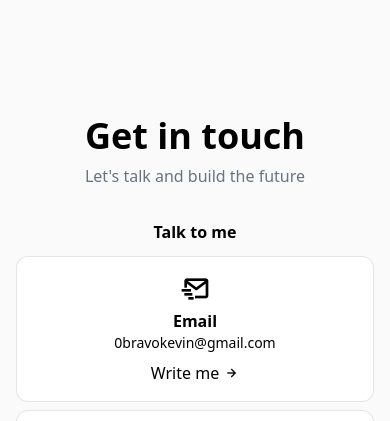
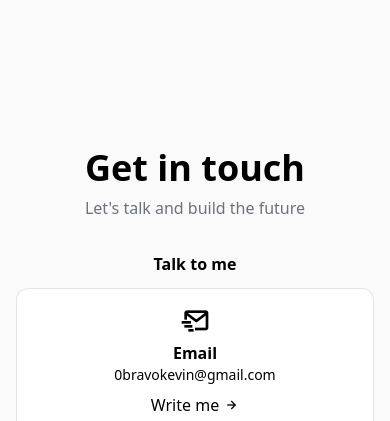
Before and after one commit to 0bkevin/portfoliov2, an Astro site: page / in a window 390 px wide. Shown: the part 4350-4771 px from the top of the page. Built offline with nearby package versions, Linux system fonts and the light colour scheme; Astro itself is replaced by a stand-in of ours.

Commit message:
styles: improve contact layout

```diff
--- a/src/components/contact/Contact.astro
+++ b/src/components/contact/Contact.astro
@@ -5,7 +5,7 @@ import ContactForm from "./form/ContactForm.svelte";
 import "./contact.css";
 ---
 
-<section class="min-h-screen w-full space-y-8 flex flex-col md:py-20 px-4" id="contact">
+<section class="min-h-screen w-full space-y-8 flex flex-col md:py-20 px-4 py-8" id="contact">
   <div class="space-y-2">
     <h2 class="text-4xl font-bold text-center">Get in touch</h2>
     <p class="text-gray-500 dark:text-gray-400 font-medium text-center">
```
